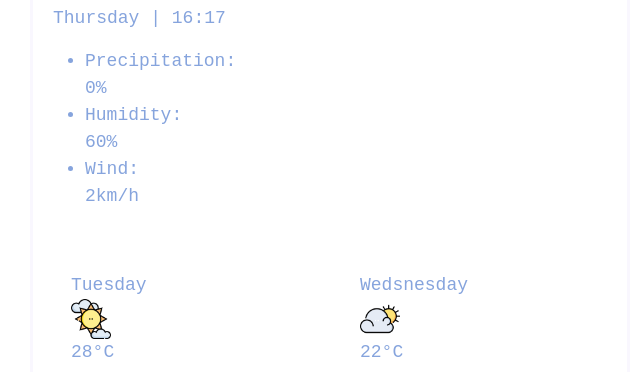
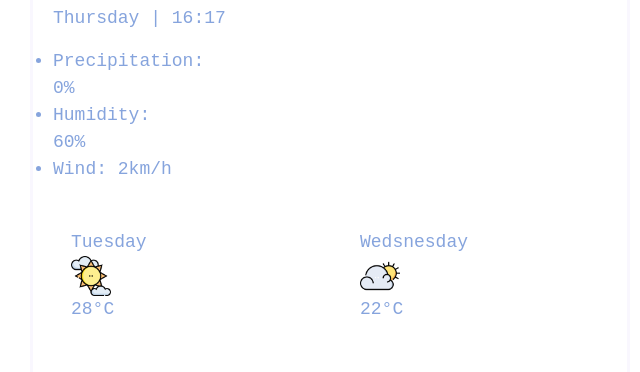
Before and after one commit to SANDSGP18/Repositoryweek7, a website built with Parcel: page index.html in a window 1280 px wide. Shown: the part 428-800 px from the top of the page, without its empty margins (310-950 px from the left). Built offline with nearby package versions, Linux system fonts and the light colour scheme; a web font is replaced by a local one.

Commit message:
style elemments of page

```diff
--- a/src/styles.css
+++ b/src/styles.css
@@ -44,8 +44,15 @@ input [type="text"] {
   border: 3px solid #F9F7FE;
   border-radius: 10px;
 }
-.col-3{
+li {
   position:relative;
+  margin: 0;
+  padding: 0;
+}
+
+ul{
+  margin: 0;
+  padding: 0;
 }
 .col-6 {
   position:center;
```
Also changed, not shown: 2 other files.
